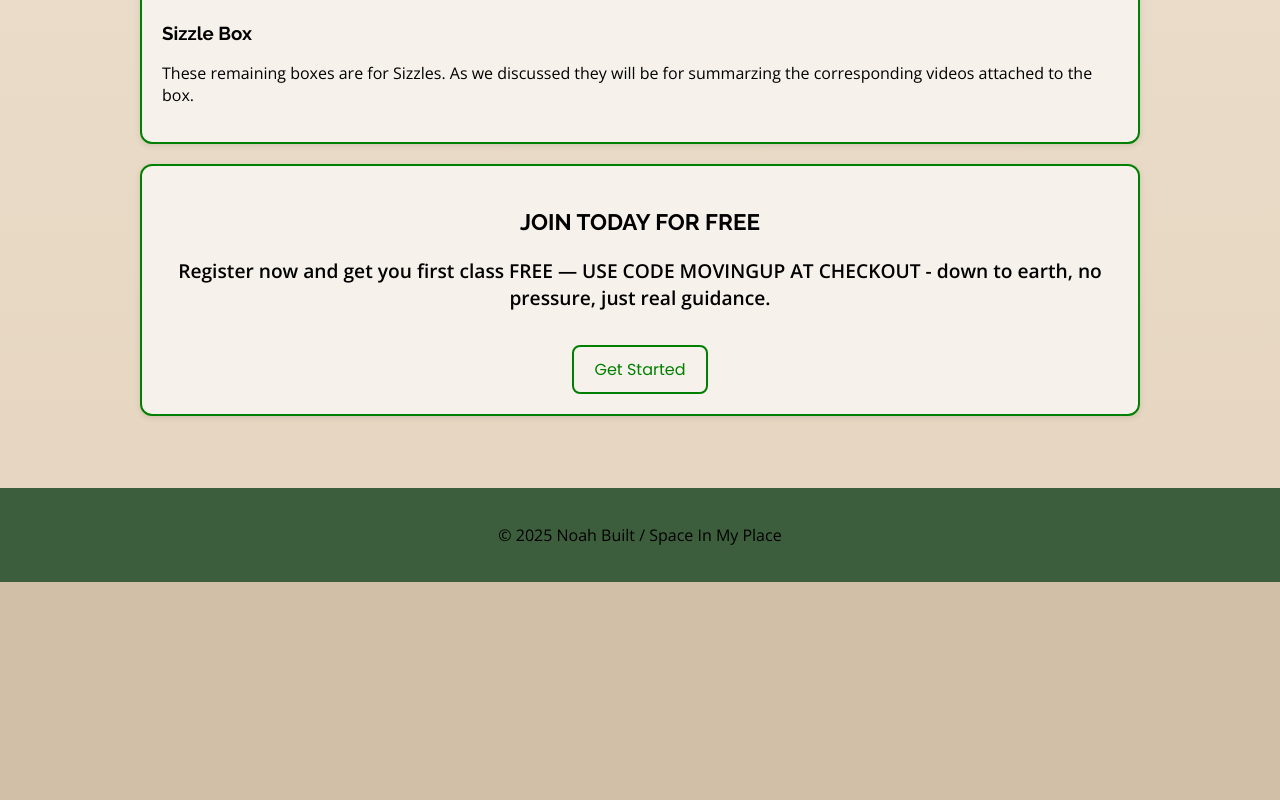
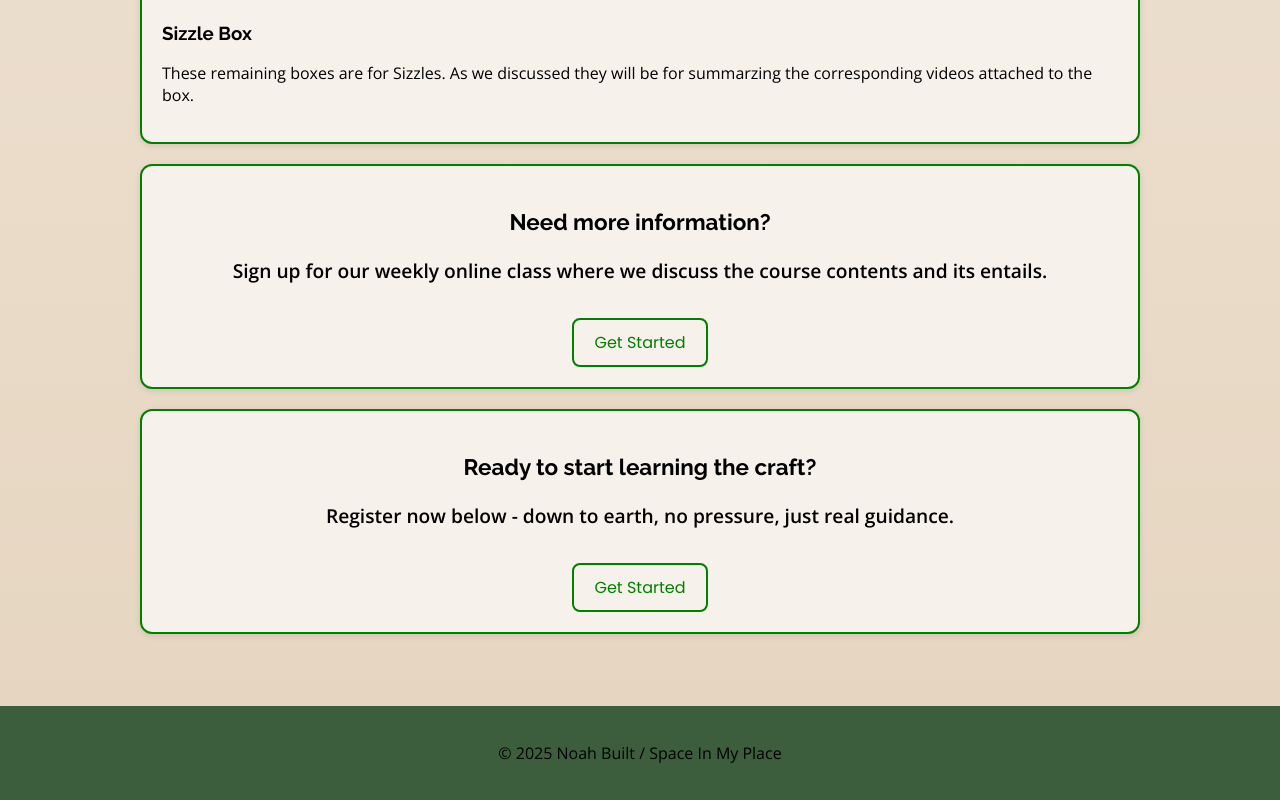
Before and after one commit to jamalkw4070/noahbuiltsisterpage, a React (Vite) app: page / in a window 1280 px wide. Shown: the part 2368-3168 px from the top of the page. Before the commit the page ends 2950 px from the top, so only its background shows below. Built offline with nearby package versions, Linux system fonts and the light colour scheme.

Commit message:
bouta get 2 work

```diff
--- a/src/app.jsx
+++ b/src/app.jsx
@@ -27,6 +27,7 @@ export default function App() {
       name: "Sizzle Box",
       text: "These remaining boxes are for Sizzles. As we discussed they will be for summarzing the corresponding videos attached to the box."
     },
+
     {
       type: "video",
       url: "https://www.youtube.com/embed/1JK0-yoNaWo?si=tZ1wckwplJmrfbnv",
@@ -35,8 +36,15 @@ export default function App() {
     },
     {
       type: "price",
-      name: "JOIN TODAY FOR FREE",
-      text: "Register now and get you first class FREE — USE CODE MOVINGUP AT CHECKOUT - down to earth, no pressure, just real guidance."
+  name: "Need more information?",
+  text: "Sign up for our weekly online class where we discuss the course contents and its entails.",
+  link: "https://www.spaceinmyplace.com/" // 🔹 your first button's custom link
+    },
+    {
+     type: "price",
+  name: "Ready to start learning the craft?",
+  text: "Register now below - down to earth, no pressure, just real guidance.",
+  link: "https://square.link/u/fKmrCFXZ?src=embed" // 🔹 second button’s existing link
     }
   ];
 
@@ -94,7 +102,9 @@ export default function App() {
           allowFullScreen
         />
       )}
+
       {t.type === "image" && <img src={t.url} alt={t.name} className="media" />}
+
       <h3 style={{ fontFamily: "'Raleway', sans-serif", color: "#000" }}>{t.name}</h3>
       <p style={{ color: "#000" }}>{t.text}</p>
 
@@ -114,15 +124,15 @@ export default function App() {
           }}
           onMouseOver={(e) => (e.target.style.background = "#e0f5e0")}
           onMouseOut={(e) => (e.target.style.background = "transparent")}
-    onClick={() => window.open("https://square.link/u/fKmrCFXZ?src=embed", "_blank")}
+          onClick={() => window.open(t.link, "_blank")}
         >
           Get Started
         </button>
       )}
-
     </div>
   );
 })}
+
       </main>
 
       <footer className="footer" style={{ textAlign: "center", marginTop: "40px", padding: "20px 0", color: "#000" }}>
```
Lines whose indentation alone changed are shown as unchanged.
